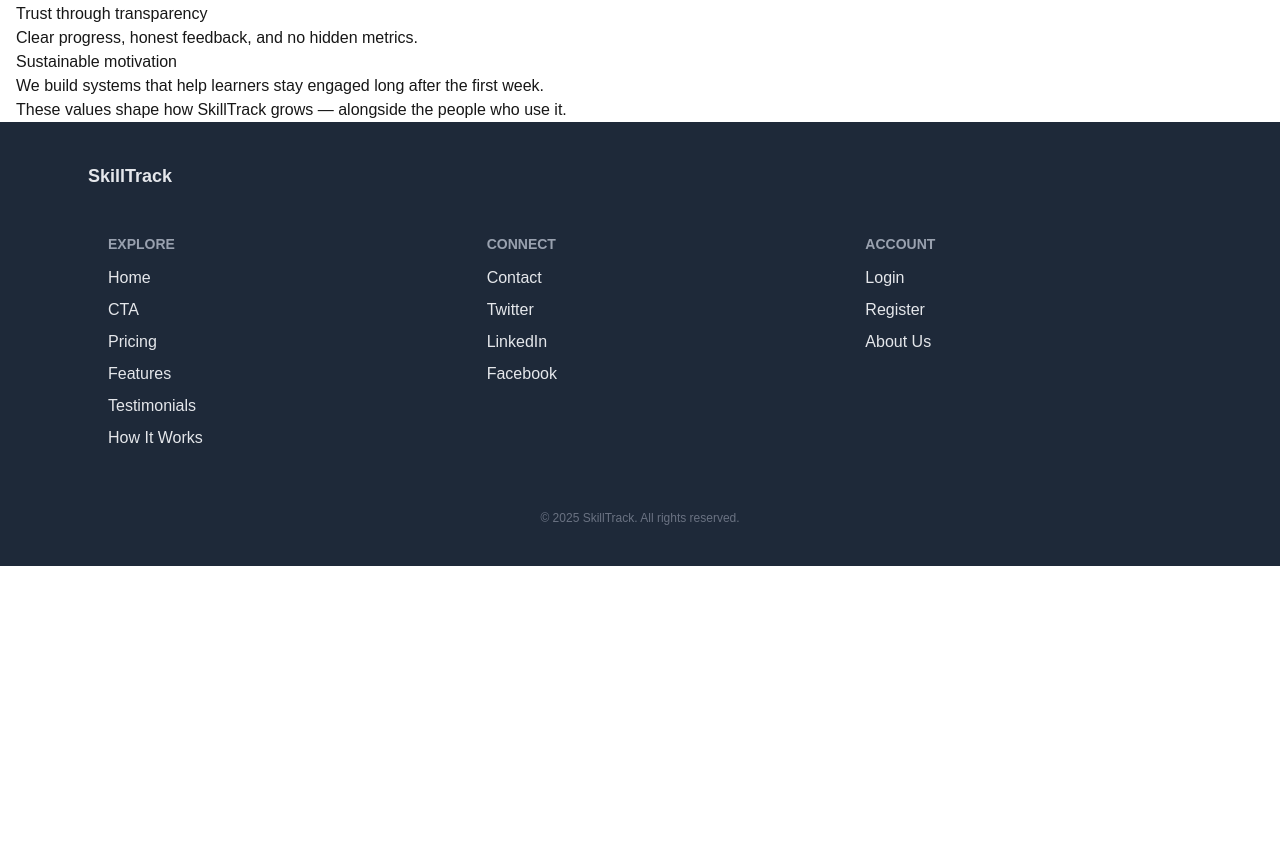
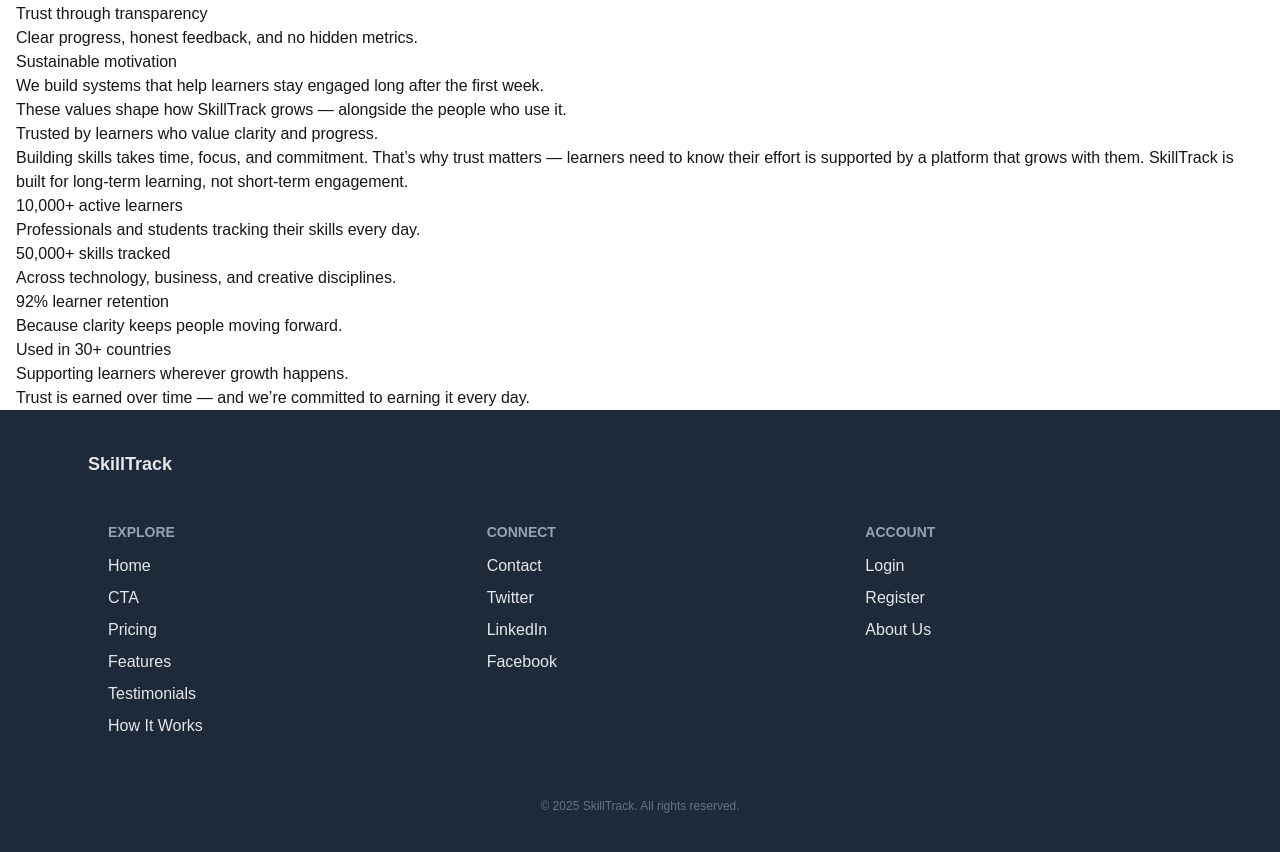
Before and after one commit to Neda0o0/skill-career-tracker, a Next.js app in the folder frontend/: page /about in a window 1280 px wide. Shown: the part 1861-2713 px from the top of the page. Before the commit the page ends 2427 px from the top, so only its background shows below. Built offline with nearby package versions, Linux system fonts and the light colour scheme.

Commit message:
Add AboutTrust part of the about page

```diff
--- /dev/null
+++ b/frontend/src/app/about/_components/AboutTrust.jsx
@@ -0,0 +1,59 @@
+const AboutTrust = () => {
+  const proofPoints = [
+    {
+      id: 1,
+      label: "10,000+ active learners",
+      description:
+        "Professionals and students tracking their skills every day.",
+    },
+    {
+      id: 2,
+      label: "50,000+ skills tracked",
+      description: "Across technology, business, and creative disciplines.",
+    },
+    {
+      id: 3,
+      label: "92% learner retention",
+      description: "Because clarity keeps people moving forward.",
+    },
+    {
+      id: 4,
+      label: "Used in 30+ countries",
+      description: "Supporting learners wherever growth happens.",
+    },
+  ];
+  return (
+    <section>
+      <div>
+        {/* Headline (Trust Anchor) */}
+        <h1>Trusted by learners who value clarity and progress.</h1>
+
+        {/* Credibility Context (Why Trust Matters) */}
+        <p>
+          Building skills takes time, focus, and commitment. That’s why trust
+          matters — learners need to know their effort is supported by a
+          platform that grows with them. SkillTrack is built for long-term
+          learning, not short-term engagement.
+        </p>
+
+        {/* Proof Points (Scannable Metrics) */}
+        <ul>
+          {proofPoints.map(({ id, label, description }) => (
+            <li key={id}>
+              <h2>{label}</h2>
+              <p>{description}</p>
+            </li>
+          ))}
+        </ul>
+
+        {/* Closing Statement (Reassurance) */}
+        <p>
+          Trust is earned over time — and we’re committed to earning it every
+          day.
+        </p>
+      </div>
+    </section>
+  );
+};
+
+export default AboutTrust;
--- a/frontend/src/app/about/page.jsx
+++ b/frontend/src/app/about/page.jsx
@@ -4,6 +4,7 @@ import AboutHero from "@/app/about/_components/AboutHero";
 import AboutProblem from "@/app/about/_components/AboutProblem";
 import AboutSolution from "@/app/about/_components/AboutSolution";
 import AboutValues from "@/app/about/_components/AboutValues";
+import AboutTrust from "@/app/about/_components/AboutTrust";
 
 const AboutUs = () => {
   return (
@@ -14,9 +15,9 @@ const AboutUs = () => {
         <AboutProblem />
         <AboutSolution />
         <AboutValues />
+        <AboutTrust />
         {/*
           <AboutMission />
-          <AboutTrust />
           <AboutCTA /> */}
       </main>
       <Footer />
```
